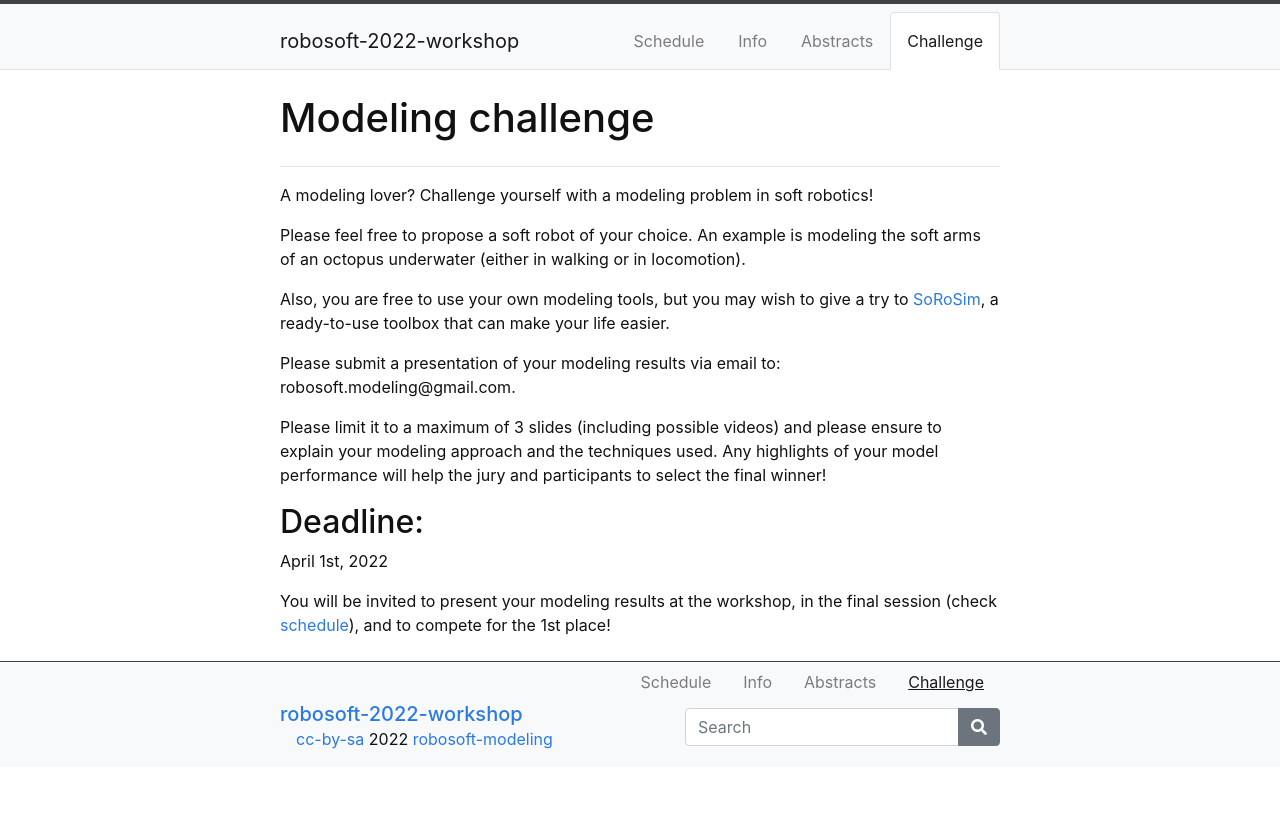
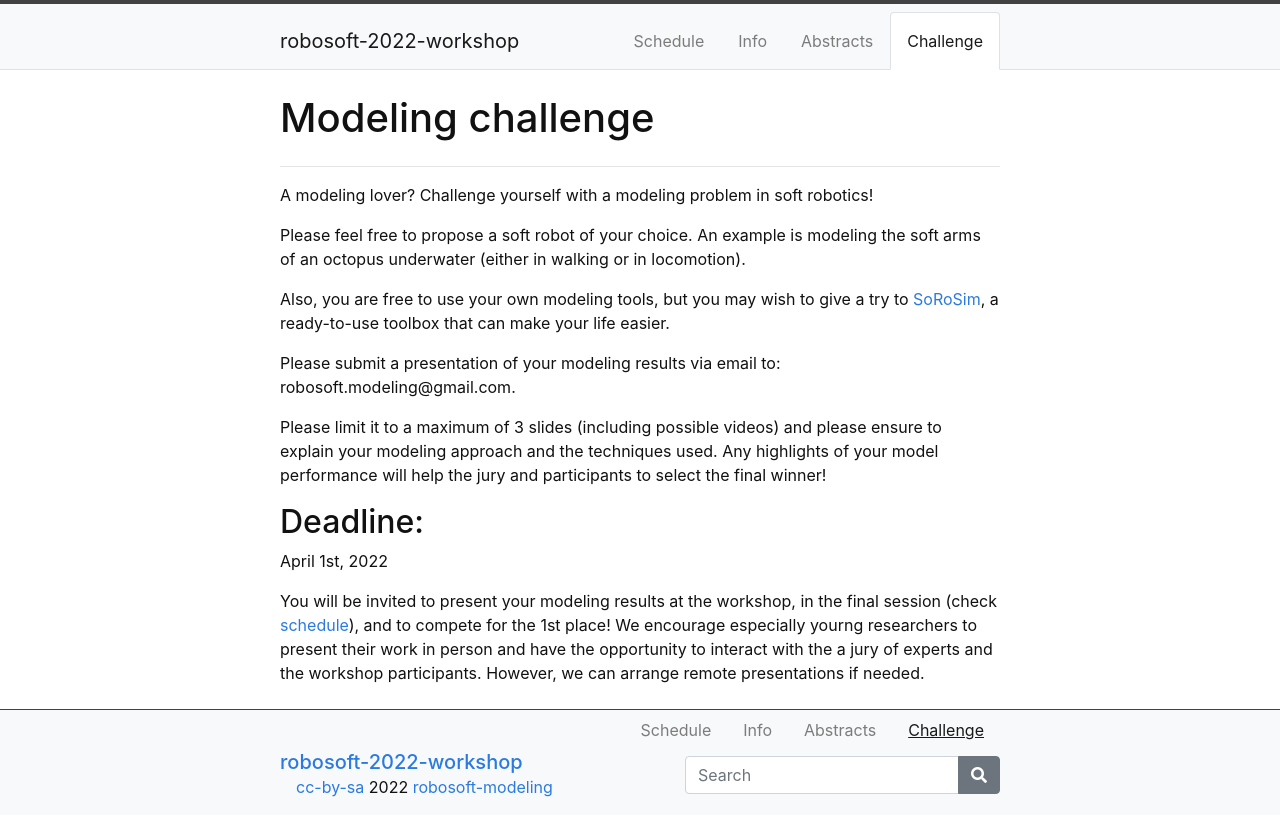
Before and after one commit to robosoft-modeling/robosoft-2022-workshop, a Jekyll site: the page built from content/4-challenge.md, in a window 1280 px wide. Shown: the top 836 px of the page. Built offline with Jekyll 4.4.1, drawn with Linux system fonts in a browser that asks for light colours.

Commit message:
Update 4-challenge.md

```diff
--- a/content/4-challenge.md
+++ b/content/4-challenge.md
@@ -19,3 +19,4 @@ Please limit it to a maximum of 3 slides (including possible videos) and please
 April 1st, 2022
 
 You will be invited to present your modeling results at the workshop, in the final session (check [schedule](https://robosoft-modeling.github.io/robosoft-2022-workshop/content/1-schedule.html)), and to compete for the 1st place!
+We encourage especially yourng researchers to present their work in person and have the opportunity to interact with the a jury of experts and the workshop participants. However, we can arrange remote presentations if needed.
```
